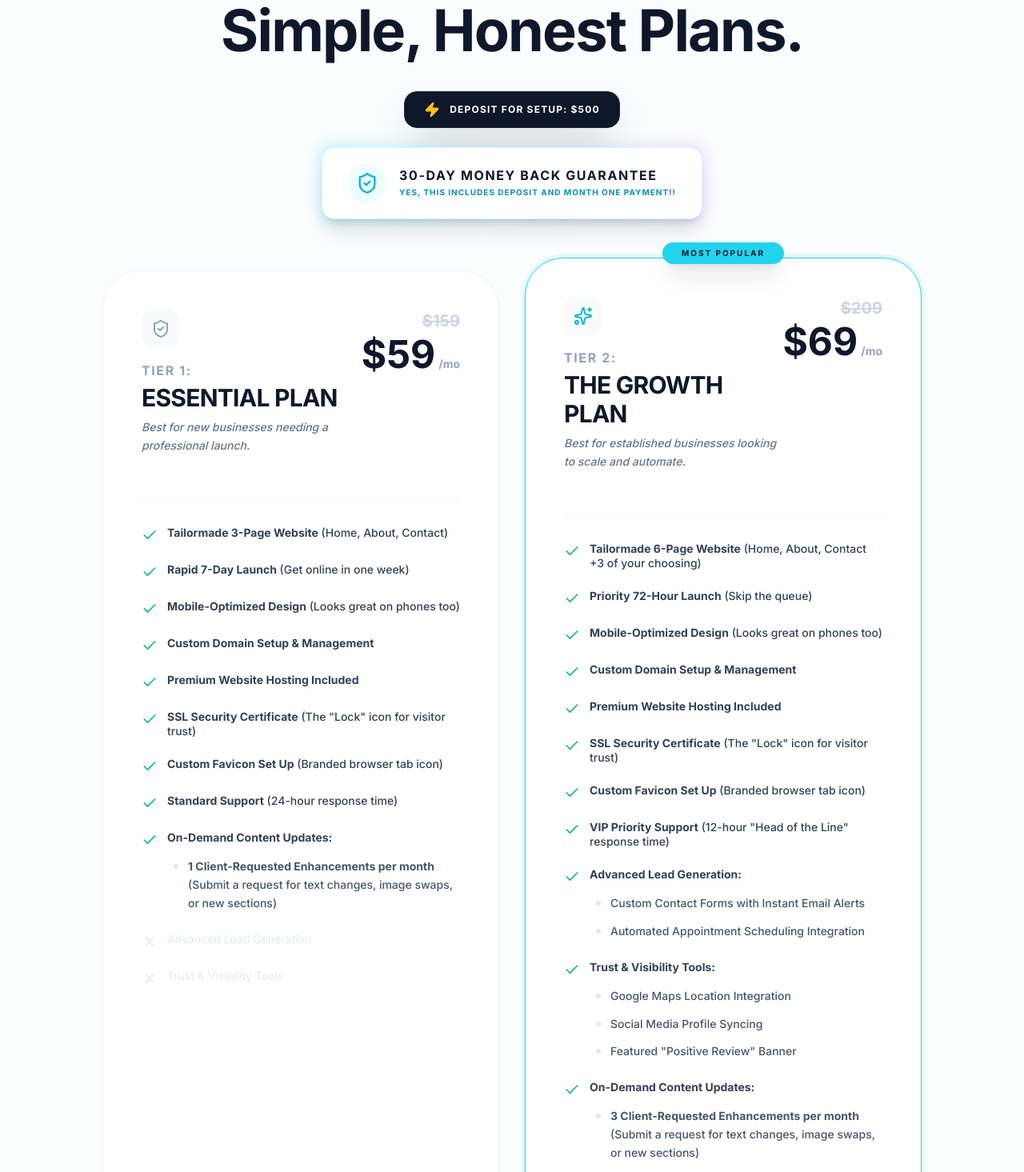
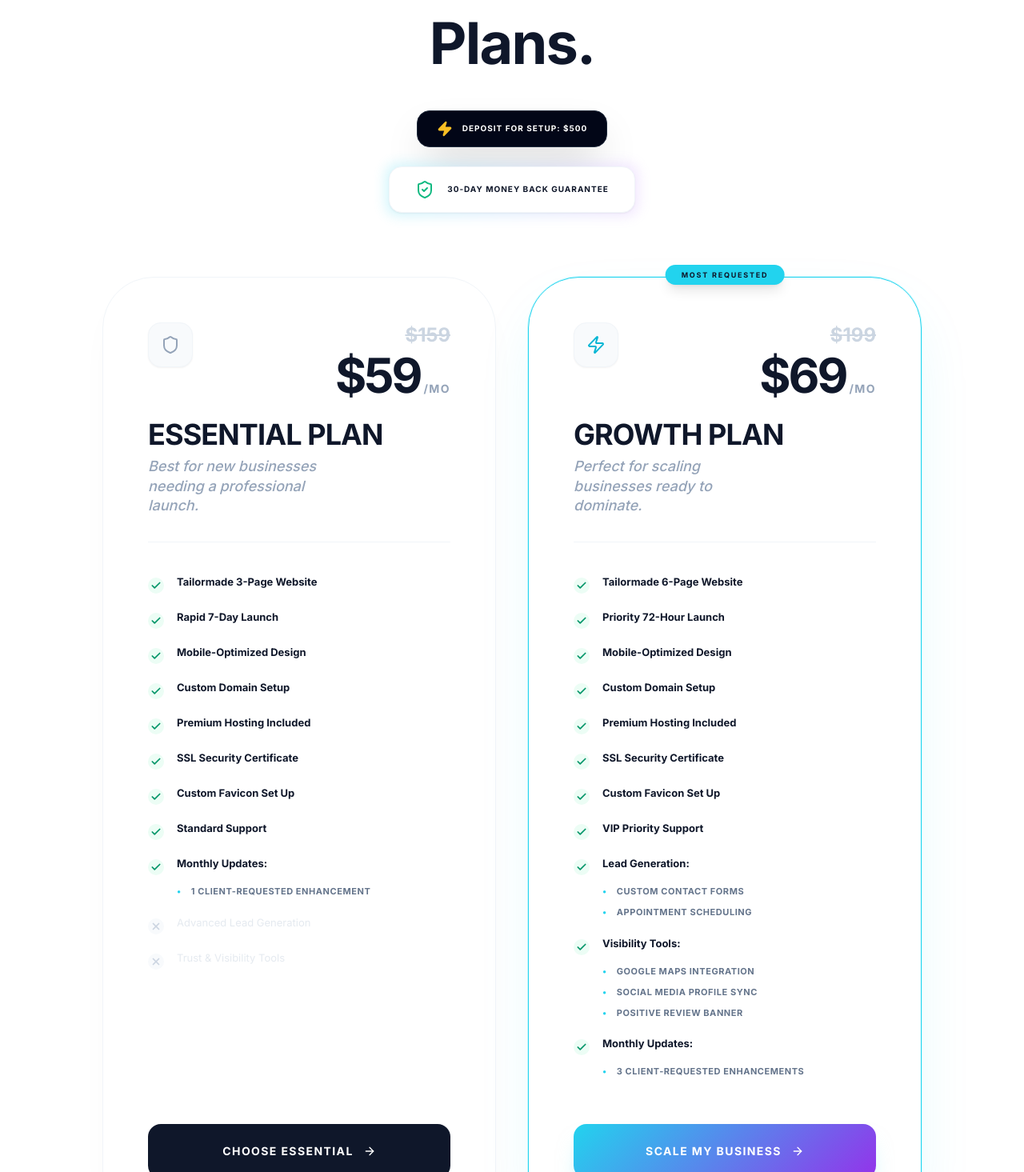
Before and after one commit to WebCore-host/webcore-site, a React (Vite) app: page / in a window 1280 px wide. Shown: the part 4125-5590 px from the top of the page at 80% size. Built offline with nearby package versions, Linux system fonts and the light colour scheme.

Commit message:
Update Pricing.tsx

```diff
--- a/components/Pricing.tsx
+++ b/components/Pricing.tsx
@@ -1,17 +1,16 @@
 
 import React, { useState, useEffect } from 'react';
-import { Check, X, Sparkles, Zap, ShieldCheck } from 'lucide-react';
+import { Check, X, Shield, Zap, ShieldCheck, ArrowRight } from 'lucide-react';
 
 interface Tier {
   id: string;
-  tierPrefix: string;
   name: string;
-  oldPrice: string;
+  description: string;
   price: string;
-  desc: string;
-  icon: React.ReactNode;
+  originalPrice: string;
   popular: boolean;
   cta: string;
+  icon: React.ReactNode;
   features: {
     included: boolean;
     label: React.ReactNode;
@@ -32,28 +31,27 @@ const Pricing: React.FC<{ onPlanSelect?: (planId: string) => void }> = ({ onPlan
   const tiers: Tier[] = [
     {
       id: "essential",
-      tierPrefix: "Tier 1:",
-      name: "Essential Plan",
-      oldPrice: "159",
+      name: "ESSENTIAL PLAN",
+      description: "Best for new businesses needing a professional launch.",
       price: "59",
-      desc: "Best for new businesses needing a professional launch.",
-      icon: <ShieldCheck className="w-6 h-6 text-slate-400" />,
+      originalPrice: "159",
       popular: false,
       cta: "Choose Essential",
+      icon: <Shield className="w-6 h-6 text-slate-400" />,
       features: [
-        { included: true, label: <span><strong>Tailormade 3-Page Website</strong> (Home, About, Contact)</span> },
-        { included: true, label: <span><strong>Rapid 7-Day Launch</strong> (Get online in one week)</span> },
-        { included: true, label: <span><strong>Mobile-Optimized Design</strong> (Looks great on phones too)</span> },
-        { included: true, label: <span><strong>Custom Domain Setup & Management</strong></span> },
-        { included: true, label: <span><strong>Premium Website Hosting Included</strong></span> },
-        { included: true, label: <span><strong>SSL Security Certificate</strong> (The "Lock" icon for visitor trust)</span> },
-        { included: true, label: <span><strong>Custom Favicon Set Up</strong> (Branded browser tab icon)</span> },
-        { included: true, label: <span><strong>Standard Support</strong> (24-hour response time)</span> },
+        { included: true, label: <span><strong>Tailormade 3-Page Website</strong></span> },
+        { included: true, label: <span><strong>Rapid 7-Day Launch</strong></span> },
+        { included: true, label: <span><strong>Mobile-Optimized Design</strong></span> },
+        { included: true, label: <span><strong>Custom Domain Setup</strong></span> },
+        { included: true, label: <span><strong>Premium Hosting Included</strong></span> },
+        { included: true, label: <span><strong>SSL Security Certificate</strong></span> },
+        { included: true, label: <span><strong>Custom Favicon Set Up</strong></span> },
+        { included: true, label: <span><strong>Standard Support</strong></span> },
         {
           included: true,
-          label: <strong>On-Demand Content Updates:</strong>,
+          label: <strong>Monthly Updates:</strong>,
           subItems: [
-            <span><strong>1 Client-Requested Enhancements per month</strong> (Submit a request for text changes, image swaps, or new sections)</span>
+            <span>1 Client-Requested Enhancement</span>
           ]
         },
         { included: false, label: <span className="opacity-50">Advanced Lead Generation</span> },
@@ -62,45 +60,44 @@ const Pricing: React.FC<{ onPlanSelect?: (planId: string) => void }> = ({ onPlan
     },
     {
       id: "growth",
-      tierPrefix: "Tier 2:",
-      name: "The Growth Plan",
-      oldPrice: "209",
+      name: "GROWTH PLAN",
+      description: "Perfect for scaling businesses ready to dominate.",
       price: "69",
-      desc: "Best for established businesses looking to scale and automate.",
-      icon: <Sparkles className="w-6 h-6 text-cyan-500" />,
+      originalPrice: "199",
       popular: true,
-      cta: "Get Started Now",
+      cta: "Scale My Business",
+      icon: <Zap className="w-6 h-6 text-cyan-500" />,
       features: [
-        { included: true, label: <span><strong>Tailormade 6-Page Website</strong> (Home, About, Contact +3 of your choosing)</span> },
-        { included: true, label: <span><strong>Priority 72-Hour Launch</strong> (Skip the queue)</span> },
-        { included: true, label: <span><strong>Mobile-Optimized Design</strong> (Looks great on phones too)</span> },
-        { included: true, label: <span><strong>Custom Domain Setup & Management</strong></span> },
-        { included: true, label: <span><strong>Premium Website Hosting Included</strong></span> },
-        { included: true, label: <span><strong>SSL Security Certificate</strong> (The "Lock" icon for visitor trust)</span> },
-        { included: true, label: <span><strong>Custom Favicon Set Up</strong> (Branded browser tab icon)</span> },
-        { included: true, label: <span><strong>VIP Priority Support</strong> (12-hour "Head of the Line" response time)</span> },
+        { included: true, label: <span><strong>Tailormade 6-Page Website</strong></span> },
+        { included: true, label: <span><strong>Priority 72-Hour Launch</strong></span> },
+        { included: true, label: <span><strong>Mobile-Optimized Design</strong></span> },
+        { included: true, label: <span><strong>Custom Domain Setup</strong></span> },
+        { included: true, label: <span><strong>Premium Hosting Included</strong></span> },
+        { included: true, label: <span><strong>SSL Security Certificate</strong></span> },
+        { included: true, label: <span><strong>Custom Favicon Set Up</strong></span> },
+        { included: true, label: <span><strong>VIP Priority Support</strong></span> },
         {
           included: true,
-          label: <strong>Advanced Lead Generation:</strong>,
+          label: <strong>Lead Generation:</strong>,
           subItems: [
-            "Custom Contact Forms with Instant Email Alerts",
-            "Automated Appointment Scheduling Integration"
+            "Custom Contact Forms",
+            "Appointment Scheduling"
           ]
         },
         {
           included: true,
-          label: <strong>Trust & Visibility Tools:</strong>,
+          label: <strong>Visibility Tools:</strong>,
           subItems: [
-            "Google Maps Location Integration",
-            "Social Media Profile Syncing",
-            "Featured \"Positive Review\" Banner"
+            "Google Maps Integration",
+            "Social Media Profile Sync",
+            "Positive Review Banner"
           ]
         },
         {
           included: true,
-          label: <strong>On-Demand Content Updates:</strong>,
+          label: <strong>Monthly Updates:</strong>,
           subItems: [
-            <span><strong>3 Client-Requested Enhancements per month</strong> (Submit a request for text changes, image swaps, or new sections)</span>
+            <span>3 Client-Requested Enhancements</span>
           ]
         }
       ]
@@ -108,101 +105,100 @@ const Pricing: React.FC<{ onPlanSelect?: (planId: string) => void }> = ({ onPlan
   ];
 
   return (
-    <section id="pricing" className="py-20 bg-slate-50/50 scroll-mt-2 overflow-hidden relative">
+    <section id="pricing" className="py-24 bg-white scroll-mt-2 overflow-hidden relative">
       <div className="max-w-7xl mx-auto px-4 sm:px-6 lg:px-8">
 
         {/* Header */}
-        <div className="text-center mb-16">
-          <h2 className="text-sm font-black tracking-[0.3em] text-cyan-600 uppercase mb-4">Pricing</h2>
-          <p className="text-5xl lg:text-7xl font-black text-slate-900 mb-6 tracking-tight">
-            Simple, Honest Plans.
+        <div className="text-center mb-20">
+          <h2 className="text-sm font-black tracking-[0.4em] text-cyan-600 uppercase mb-4">Investment</h2>
+          <p className="text-5xl lg:text-7xl font-black text-slate-900 tracking-tight">
+            Plans.
           </p>
 
-          <div className="flex flex-col items-center gap-6 mt-10">
-            {/* Deposit Banner - NOW ON TOP */}
-            <div className="inline-flex items-center gap-3 px-6 py-3 bg-slate-900 rounded-2xl border border-slate-800 shadow-2xl">
+          <div className="flex flex-col items-center gap-6 mt-12">
+            <div className="inline-flex items-center gap-3 px-6 py-3 bg-slate-950 rounded-2xl border border-slate-800 shadow-2xl">
               <Zap className="w-5 h-5 text-amber-400 fill-amber-400" />
-              <span className="text-white font-black uppercase tracking-widest text-xs">DEPOSIT FOR SETUP: $500</span>
+              <span className="text-white font-black uppercase tracking-widest text-[10px]">DEPOSIT FOR SETUP: $500</span>
             </div>
 
-            {/* Guarantee Section - NOW BELOW DEPOSIT */}
             <div className="relative group">
-              <div className="absolute -inset-1 bg-gradient-to-r from-cyan-400 to-purple-400 rounded-2xl blur opacity-25 group-hover:opacity-50 transition duration-1000"></div>
-              <div className="relative flex items-center gap-4 bg-white px-8 py-5 rounded-2xl border border-cyan-100 shadow-xl">
-                <div className="w-12 h-12 rounded-full bg-cyan-50 flex items-center justify-center shrink-0">
-                   <ShieldCheck className="w-7 h-7 text-cyan-500" />
-                </div>
-                <div className="text-left">
-                  <p className="text-slate-900 font-black uppercase tracking-[0.1em] text-base leading-tight">
+              <div className="absolute -inset-1 bg-gradient-to-r from-cyan-400 to-purple-400 rounded-2xl blur opacity-20 group-hover:opacity-40 transition duration-1000"></div>
+              <div className="relative flex items-center gap-4 bg-white px-8 py-4 rounded-2xl border border-slate-100 shadow-sm">
+                <ShieldCheck className="w-6 h-6 text-emerald-500" />
+                <p className="text-slate-900 font-black uppercase tracking-widest text-[10px]">
                   30-Day Money Back Guarantee
                 </p>
-                  <p className="text-cyan-600 font-black uppercase tracking-widest text-[10px] mt-1">
-                    yes, this includes deposit and month one payment!!
-                  </p>
-                </div>
               </div>
             </div>
           </div>
         </div>
 
         {/* Pricing Grid */}
-        <div className="grid lg:grid-cols-2 gap-8 max-w-5xl mx-auto items-stretch">
+        <div className="grid lg:grid-cols-2 gap-10 max-w-5xl mx-auto items-stretch">
           {tiers.map((tier, tierIdx) => (
             <div
               key={tierIdx}
-              className={`relative bg-white rounded-[3rem] p-8 lg:p-12 transition-all duration-500 group border shadow-sm hover:shadow-2xl flex flex-col ${
+              className={`relative bg-white rounded-[4rem] p-10 lg:p-14 transition-all duration-500 group border flex flex-col ${
                 tier.popular
-                ? 'border-cyan-400 ring-4 ring-cyan-400/10 z-10 lg:-translate-y-4'
-                : 'border-slate-100 hover:border-slate-300'
+                ? 'border-cyan-400 shadow-[0_32px_80px_-20px_rgba(34,211,238,0.15)] ring-1 ring-cyan-100'
+                : 'border-slate-100 shadow-[0_20px_50px_-20px_rgba(0,0,0,0.05)] hover:border-slate-300'
               }`}
             >
               {tier.popular && (
-                <div className="absolute -top-5 left-1/2 -translate-x-1/2 bg-cyan-400 text-slate-900 px-6 py-1.5 rounded-full text-[10px] font-black uppercase tracking-[0.2em] shadow-xl">
-                  Most Popular
+                <div className="absolute -top-4 left-1/2 -translate-x-1/2 bg-cyan-400 text-slate-900 px-5 py-1.5 rounded-full text-[9px] font-black uppercase tracking-[0.2em] shadow-lg">
+                  Most Requested
                 </div>
               )}
 
-              {/* Added min-h to ensure horizontal line and features line up across both cards */}
-              <div className="flex justify-between items-start mb-6 lg:min-h-[180px]">
-                <div>
-                  <div className="p-3 bg-slate-50 rounded-2xl w-fit mb-4 group-hover:scale-110 transition-transform">
+              {/* Card Header matching Screenshot */}
+              <div className="flex justify-between items-start mb-2">
+                <div className="w-14 h-14 bg-slate-50 rounded-2xl flex items-center justify-center border border-slate-100 shadow-sm">
                   {tier.icon}
                 </div>
-                  <h3 className="text-base font-black text-slate-400 uppercase tracking-widest mb-1">{tier.tierPrefix}</h3>
-                  <h4 className="text-3xl font-black text-slate-900 uppercase tracking-tight mb-2">{tier.name}</h4>
-                  <p className="text-slate-500 text-sm font-medium italic leading-relaxed">{tier.desc}</p>
-                </div>
                 <div className="text-right">
-                  <div className="text-slate-300 line-through font-bold text-xl mb-1">${tier.oldPrice}</div>
-                  <div className="flex items-baseline gap-1">
-                    <span className="text-5xl font-black text-slate-900">${tier.price}</span>
-                    <span className="text-slate-400 font-bold text-sm">/mo</span>
+                  <span className="text-slate-300 text-2xl font-black line-through block mb-1">
+                    ${tier.originalPrice}
+                  </span>
+                  <div className="flex items-baseline justify-end gap-1 leading-none">
+                    <span className="text-6xl font-black text-slate-900 tracking-tighter">${tier.price}</span>
+                    <span className="text-slate-400 font-black text-sm uppercase tracking-widest">/mo</span>
                   </div>
                 </div>
               </div>
 
-              <div className="h-px bg-slate-100 my-8"></div>
+              <div className="mt-4 mb-8">
+                <h4 className="text-4xl font-black text-slate-900 uppercase tracking-tight mb-2">
+                  {tier.name}
+                </h4>
+                <p className="text-slate-400 italic font-medium text-lg leading-snug max-w-[260px]">
+                  {tier.description}
+                </p>
+              </div>
+
+              <div className="h-px bg-slate-100 w-full mb-10"></div>
 
               {/* Feature List */}
-              <ul className="space-y-6 mb-12 flex-1">
+              <ul className="space-y-5 mb-14 flex-1 text-[13px]">
                 {tier.features.map((feature, fIdx) => (
                   <li key={fIdx} className="flex flex-col gap-2">
-                    <div className="flex items-start gap-3">
+                    <div className="flex items-start gap-4">
+                      <div className={`mt-1 flex-shrink-0 w-5 h-5 rounded-full flex items-center justify-center ${feature.included ? 'bg-emerald-50' : 'bg-slate-50'}`}>
                         {feature.included ? (
-                        <Check className="w-5 h-5 shrink-0 text-emerald-500 mt-0.5" />
+                          <Check className="w-3.5 h-3.5 text-emerald-600 stroke-[3]" />
                         ) : (
-                        <X className="w-5 h-5 text-slate-200 shrink-0 mt-0.5" />
+                          <X className="w-3.5 h-3.5 text-slate-300 stroke-[3]" />
                         )}
-                      <div className={`text-sm leading-tight ${feature.included ? 'text-slate-700 font-medium' : 'text-slate-300'}`}>
+                      </div>
+                      <div className={`${feature.included ? 'text-slate-900 font-bold' : 'text-slate-300'}`}>
                         {feature.label}
                       </div>
                     </div>
 
                     {feature.included && feature.subItems && (
-                      <ul className="ml-10 space-y-3 mt-1">
+                      <ul className="ml-9 space-y-2 mt-1">
                         {feature.subItems.map((sub, sIdx) => (
-                          <li key={sIdx} className="flex items-start gap-3 text-sm text-slate-600 font-medium">
-                            <div className="w-1.5 h-1.5 rounded-full bg-slate-200 mt-2 shrink-0"></div>
+                          <li key={sIdx} className="flex items-start gap-3 text-[11px] text-slate-500 font-black uppercase tracking-wider">
+                            <span className="text-cyan-400 font-black">•</span>
                             <span className="leading-relaxed">{sub}</span>
                           </li>
                         ))}
@@ -214,21 +210,22 @@ const Pricing: React.FC<{ onPlanSelect?: (planId: string) => void }> = ({ onPlan
 
               <button
                 onClick={() => onPlanSelect?.(tier.id)}
-                className={`w-full py-6 rounded-2xl font-black text-center flex items-center justify-center transition-all text-lg ${
+                className={`group/btn w-full py-6 rounded-2xl font-black text-center flex items-center justify-center gap-3 transition-all text-sm uppercase tracking-widest ${
                   tier.popular
-                  ? 'gradient-bg text-white shadow-2xl shadow-cyan-200 hover:opacity-90 active:scale-95'
-                  : 'bg-slate-50 text-slate-900 hover:bg-slate-100 active:scale-95 border border-slate-200'
+                  ? 'gradient-bg text-white shadow-xl shadow-cyan-200/50 hover:scale-[1.02] active:scale-95'
+                  : 'bg-slate-900 text-white hover:bg-slate-800 active:scale-95'
                 }`}
               >
                 {tier.cta}
+                <ArrowRight className="w-4 h-4 group-hover/btn:translate-x-1 transition-transform" />
               </button>
             </div>
           ))}
         </div>
 
-        <div className="mt-16 text-center">
-            <p className="mt-8 text-slate-400 text-[10px] font-black uppercase tracking-[0.2em]">
-              All plans include premium infrastructure and our performance guarantee.
+        <div className="mt-20 text-center">
+            <p className="text-slate-400 text-[10px] font-black uppercase tracking-[0.3em] opacity-50">
+              Infrastructure monitored 24/7 for maximum uptime.
             </p>
         </div>
       </div>
```
Lines whose indentation alone changed are shown as unchanged.
